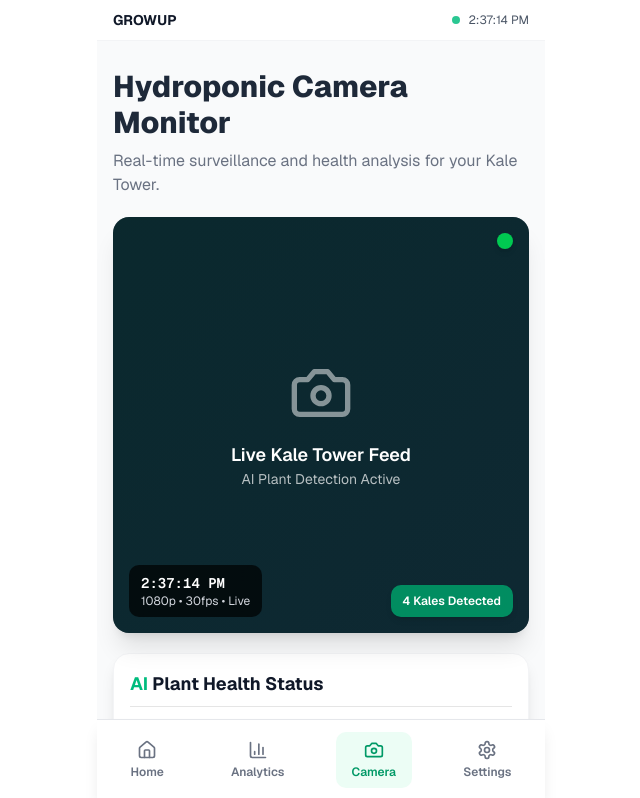
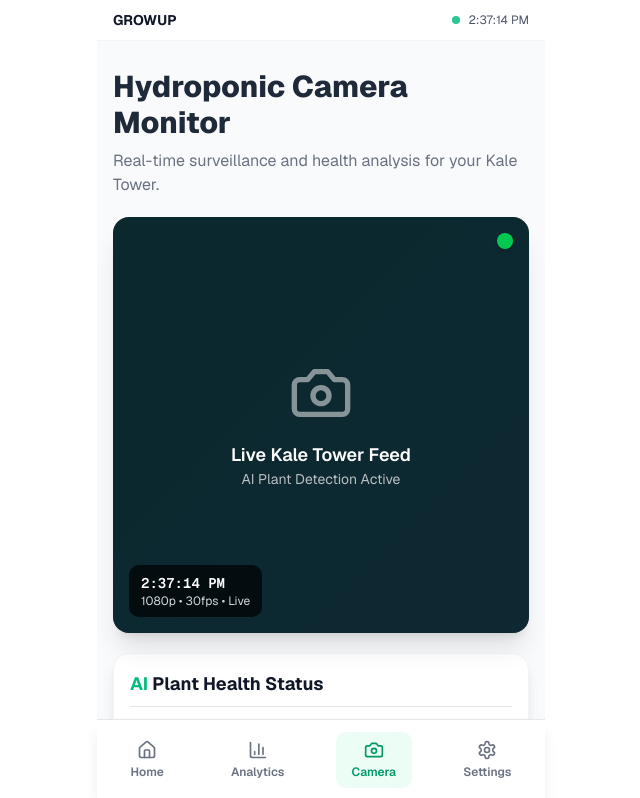
Before and after one commit to kitkato3/GrowUp_FrontEnd, a Next.js app: page /camera in a window 1280 px wide. Shown: the top 798 px of the page, without its empty margins (319-959 px from the left). Built offline with nearby package versions, Linux system fonts and the light colour scheme.

Commit message:
'4 kales detected' removed

```diff
--- a/app/(routes)/analytics/page.tsx
+++ b/app/(routes)/analytics/page.tsx
@@ -6,24 +6,16 @@ import { Fish, Droplets, Download, Calendar, Filter, Home, Camera, Settings, Bar
 import Link from "next/link"
 import { usePathname } from "next/navigation"
 
-/* ------------------------------------------------------
-    TYPES
------------------------------------------------------- */
-
-// UPDATED: Added airPressure to the SensorKey type
 type SensorKey = "waterTemp" | "ph" | "dissolvedO2" | "airTemp" | "lightIntensity" | "waterLevel" | "waterFlow" | "nitrates" | "humidity" | "ammonia" | "airPressure"
 type SensorState = Record<SensorKey, boolean>
 type SensorTrendRow = { time: string } & Record<SensorKey, number>
 
-/* ------------------------------------------------------
-    MOCK DATA
------------------------------------------------------- */
-
+/* MOCK DATA */
 const WEEKLY_GROWTH_DATA = [
   { day: "Mon", height: 12.5, leaves: 8, health: 92 }, { day: "Tue", height: 13.2, leaves: 9, health: 94 }, { day: "Wed", height: 14.1, leaves: 10, health: 95 }, { day: "Thu", height: 15.3, leaves: 11, health: 96 }, { day: "Fri", height: 16.8, leaves: 12, health: 97 }, { day: "Sat", height: 18.2, leaves: 13, health: 98 }, { day: "Sun", height: 19.5, leaves: 14, health: 99 },
 ]
 
-// UPDATED: Added airPressure to the mock data
+
 const SENSOR_TREND_DATA: SensorTrendRow[] = [
   { time: "00:00", waterTemp: 22.5, ph: 6.8, dissolvedO2: 8.2, airTemp: 24, lightIntensity: 0, waterLevel: 85, waterFlow: 12, nitrates: 15, humidity: 65, ammonia: 0.02, airPressure: 1012.5 },
   { time: "04:00", waterTemp: 22.2, ph: 6.9, dissolvedO2: 8.5, airTemp: 23, lightIntensity: 0, waterLevel: 84, waterFlow: 12, nitrates: 14, humidity: 68, ammonia: 0.01, airPressure: 1014.1 },
@@ -33,9 +25,7 @@ const SENSOR_TREND_DATA: SensorTrendRow[] = [
   { time: "20:00", waterTemp: 23.5, ph: 6.9, dissolvedO2: 8.0, airTemp: 25, lightIntensity: 120, waterLevel: 82, waterFlow: 12, nitrates: 16, humidity: 64, ammonia: 0.02, airPressure: 1012.2 },
 ]
 
-/* ------------------------------------------------------
-    UTILITY FUNCTIONS (No changes)
------------------------------------------------------- */
+/* UTILITY FUNCTIONS */
 
 const formatDate = () => {
   const now = new Date()
@@ -57,9 +47,7 @@ const downloadCSV = (filename: string, headers: string[], rows: any[][]) => {
   window.URL.revokeObjectURL(url)
 }
 
-/* ------------------------------------------------------
-    NAVIGATION COMPONENTS (No changes)
------------------------------------------------------- */
+/* NAVIGATION COMPONENTS */
 
 const Navbar: React.FC<{ time: string }> = ({ time }) => (
   <div className="bg-white px-4 py-2.5 flex items-center justify-between text-sm border-b border-gray-100 sticky top-0 z-40">
@@ -98,9 +86,7 @@ const BottomNavigation = () => {
   );
 };
 
-/* ------------------------------------------------------
-    MAIN COMPONENT
------------------------------------------------------- */
+/* MAIN COMPONENT */
 
 export default function Analytics() {
   const [selectedSensors, setSelectedSensors] = useState<SensorState>({
@@ -114,7 +100,7 @@ export default function Analytics() {
     nitrates: false,
     humidity: false,
     ammonia: false,
-    airPressure: false, // Initial state for new sensor
+    airPressure: false,
   })
 
   const [selectedRange, setSelectedRange] = useState("thisWeek")
@@ -130,9 +116,7 @@ export default function Analytics() {
         ? WEEKLY_GROWTH_DATA.slice(1)
         : WEEKLY_GROWTH_DATA.slice(2)
 
-  /* ------------------------------------------------------
-      EXPORT: Plant Growth CSV (No changes)
-  ------------------------------------------------------ */
+  /* EXPORT: Plant Growth CSV */
   const exportGrowthDataCSV = () => {
     const filename = `plant_growth_${selectedRange}_${formatDate()}.csv`
     const headers = ["Day", "Height (cm)", "Leaves", "Health (%)"]
@@ -146,9 +130,7 @@ export default function Analytics() {
     downloadCSV(filename, headers, rows)
   }
 
-  /* ------------------------------------------------------
-      EXPORT: Sensor CSV (Only Selected) - No changes
-  ------------------------------------------------------ */
+  /* EXPORT: Sensor CSV (Only Selected) */
   const exportSensorDataCSV = () => {
     const activeKeys = Object.entries(selectedSensors)
       .filter(([_, isActive]) => isActive)
@@ -166,9 +148,7 @@ export default function Analytics() {
     downloadCSV(filename, headers, rows)
   }
 
-  /* ------------------------------------------------------
-      EXPORT: All Data Combined (Simplified for this file)
-  ------------------------------------------------------ */
+  /* EXPORT: All Data Combined */
   const exportAllData = () => {
     const filename = `complete_analytics_${formatDate()}.csv`
 
@@ -190,7 +170,6 @@ export default function Analytics() {
       ""
     ])
 
-    // Note: This sensor row needs a full update if you want all 11 fields, but for a combined CSV, this simplified version is functional.
     const sensorRows = SENSOR_TREND_DATA.map(d => [
       "Sensor",
       d.time,
@@ -203,9 +182,7 @@ export default function Analytics() {
     downloadCSV(filename, headers, [...growthRows, [""], ...sensorRows])
   }
 
-  /* ------------------------------------------------------
-      Sensor Configuration (UPDATED)
-  ------------------------------------------------------ */
+  /* Sensor Configuration */
   const sensorConfig: { key: SensorKey; name: string; color: string }[] = [
     { key: "waterTemp", name: "Water Temp (°C)", color: "#3b82f6" },
     { key: "ph", name: "pH Level", color: "#8b5cf6" },
@@ -213,11 +190,11 @@ export default function Analytics() {
     { key: "airTemp", name: "Air Temp (°C)", color: "#f59e0b" },
     { key: "lightIntensity", name: "Light (lux)", color: "#eab308" },
     { key: "humidity", name: "Humidity (%)", color: "#14b8a6" },
-    { key: "airPressure", name: "Air Pressure (hPa)", color: "#ef4444" }, // NEW SENSOR
+    { key: "airPressure", name: "Air Pressure (hPa)", color: "#ef4444" },
     { key: "waterLevel", name: "Water Level (%)", color: "#06b6d4" },
     { key: "waterFlow", name: "Flow Rate (L/min)", color: "#6366f1" },
     { key: "ammonia", name: "Ammonia (ppm)", color: "#f97316" },
-    { key: "nitrates", name: "Nitrate (ppm)", color: "#ec4899" }, // Nitrates renamed for clarity
+    { key: "nitrates", name: "Nitrate (ppm)", color: "#ec4899" },
   ]
 
   const toggleSensor = (key: SensorKey) => {
@@ -243,7 +220,6 @@ export default function Analytics() {
   const lastGrowth = filteredGrowthData[filteredGrowthData.length - 1]
   const activeCount = Object.values(selectedSensors).filter(Boolean).length
 
-  // Update current time locally
   useEffect(() => {
     const interval = setInterval(() => {
       setCurrentTime(new Date());
@@ -251,9 +227,7 @@ export default function Analytics() {
     return () => clearInterval(interval);
   }, []);
 
-  /* ------------------------------------------------------
-      RENDER
-  ------------------------------------------------------ */
+  /* RENDER */
   return (
     <div className="min-h-screen bg-gray-50 max-w-md mx-auto">
       <Navbar time={currentTime.toLocaleTimeString()} />
--- a/app/(routes)/camera/page.tsx
+++ b/app/(routes)/camera/page.tsx
@@ -56,7 +56,6 @@ const simulateDownloadFn = (mimeType: string, filename: string, contentLabel: st
         URL.revokeObjectURL(url);
     }, 10);
 }
-
 
 // --- Toast Component ---
 const Toast: React.FC<ToastProps> = ({ message, visible, color, onClose }) => {
@@ -228,7 +227,6 @@ export default function App() {
     }
 
     const handleGalleryDownload = (snapshot: Snapshot): void => {
-        // Renamed from handleDownload to avoid recursive loop, now performs the file saving logic
         simulateDownloadFn('image/png', `kale_gallery_snapshot_${snapshot.id}_${snapshot.date.replace(/-/g, '')}.png`, `Gallery Snapshot ID ${snapshot.id}`);
         showToast(`Downloaded & saved: ${snapshot.date}`, 'success');
     }
@@ -285,10 +283,6 @@ export default function App() {
                         </div>
                     </div>
 
-                    {/* Detection Summary (Outside Zoom Transform) */}
-                    <div className="absolute bottom-4 right-4 bg-emerald-600/90 px-3 py-2 rounded-lg text-white font-semibold shadow-md backdrop-blur-sm">
-                        <div className="text-xs">4 Kales Detected</div>
-                    </div>
                 </div>
 
                 {/* Zoom Slider Controls */}
```
